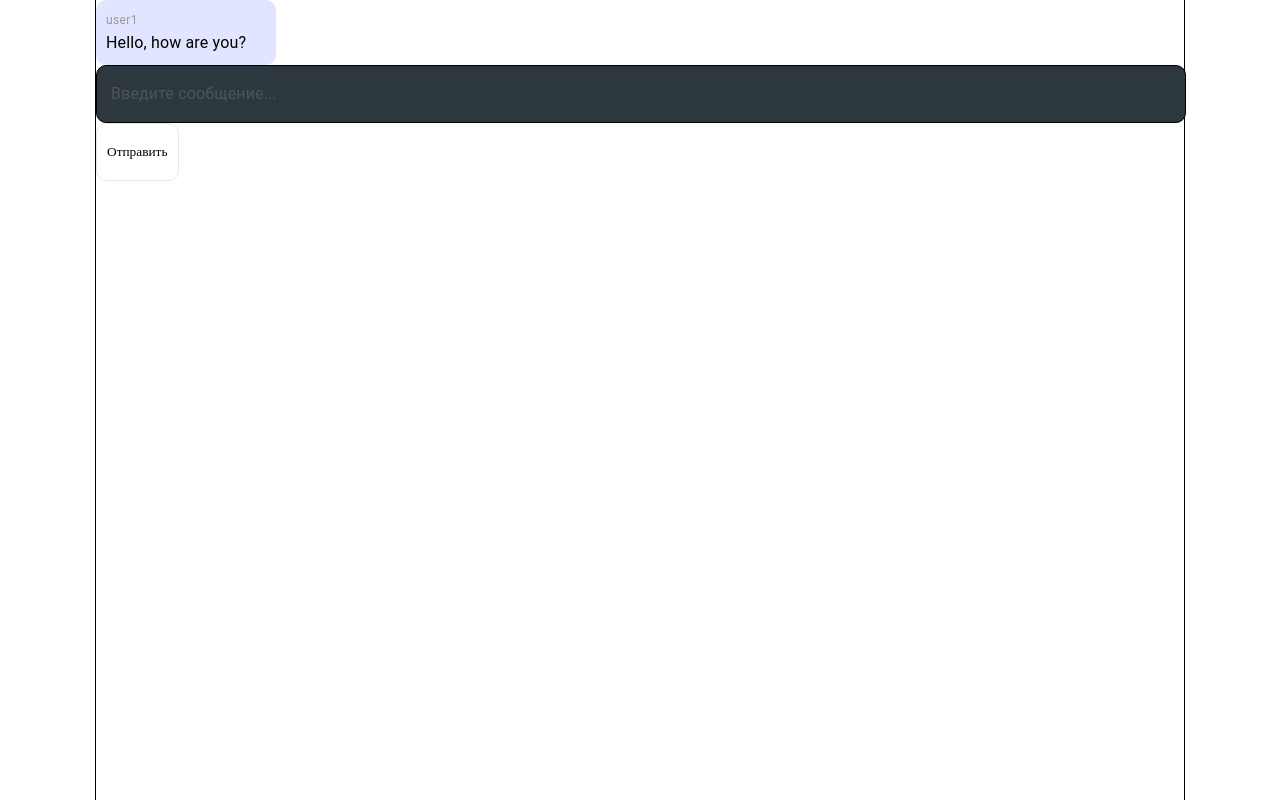
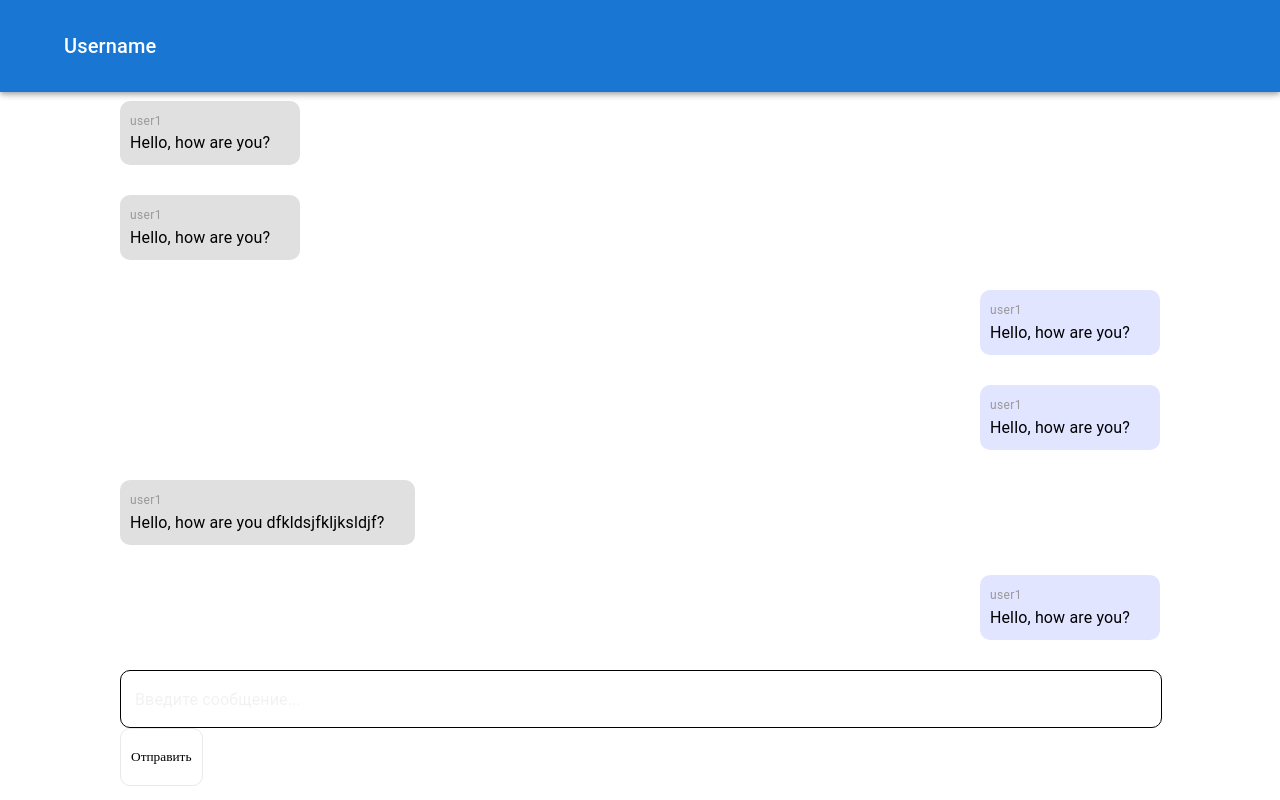
Before and after one commit to AshurovG/Messenger, a React (Vite) app in the folder messenger-front/: page /#/ in a window 1280 px wide. Built offline with nearby package versions, Linux system fonts and the light colour scheme.

Commit message:
create basic chat

```diff
--- /dev/null
+++ b/messenger-front/src/components/Header/Header.module.scss
@@ -0,0 +1,9 @@
+@import "../../styles/variables.scss";
+
+.header {
+  &__wrapper {
+    width: 85vw;
+    margin: 0 auto;
+    padding: 30px 0;
+  }
+}
--- /dev/null
+++ b/messenger-front/src/components/Header/Header.tsx
@@ -0,0 +1,24 @@
+import React from "react";
+import cn from "classnames";
+import styles from "./Header.module.scss";
+import { AppBar, Container, Box, Typography } from "@mui/material";
+
+type HeaderProps = {
+  mode: "header__default" | "header__green" | "header__blue" | "header__dark";
+};
+
+const Header = () => {
+  return (
+    <AppBar className={styles.header}>
+      <Container className={styles.header__wrapper}>
+        <Box className={styles.header__item}>
+          <Typography variant="h6">Username</Typography>
+        </Box>
+
+        <Box className={styles.header__item}></Box>
+      </Container>
+    </AppBar>
+  );
+};
+
+export default Header;
--- /dev/null
+++ b/messenger-front/src/components/Header/index.ts
@@ -0,0 +1 @@
+export { default } from "./Header";
--- a/messenger-front/src/components/Message/Message.module.scss
+++ b/messenger-front/src/components/Message/Message.module.scss
@@ -4,6 +4,9 @@
   display: inline-block;
   padding: 10px 30px 10px 10px;
   border-radius: 10px;
+
+  &__wrapper {
+  }
 
   &__caption {
     font-size: 14px;
--- a/messenger-front/src/components/Message/Message.tsx
+++ b/messenger-front/src/components/Message/Message.tsx
@@ -17,9 +17,18 @@ const Message: React.FC<MessageProps> = ({
   mode,
 }) => {
   const isWhiteCaption = !["rec__default", "sen__default"].includes(mode);
-  console.log(mode);
+  const messageType = mode.split("__")[0];
+  console.log(messageType);
 
   return (
+    <Box
+      className={styles.message__wrapper}
+      sx={
+        messageType === "sen"
+          ? { display: "flex", justifyContent: "flex-end" }
+          : { display: "flex", justifyContent: "flex-start" }
+      }
+    >
       <Box
         className={
           className
@@ -36,6 +45,7 @@ const Message: React.FC<MessageProps> = ({
         </Typography>
         <Typography className={styles.message__text}>{text}</Typography>
       </Box>
+    </Box>
   );
 };
 
--- a/messenger-front/src/pages/MessengerPage/MessengerPage.module.scss
+++ b/messenger-front/src/pages/MessengerPage/MessengerPage.module.scss
@@ -1,8 +1,11 @@
 .page {
-  min-height: 100vh;
-  max-width: 1440px;
-  width: 85vw;
-  margin: 0 auto;
-  border-left: 1px solid #000;
-  border-right: 1px solid #000;
+  &__messages {
+    height: 80%;
+    display: flex;
+    flex-direction: column-reverse;
+    justify-content: flex-start;
+    gap: 30px;
+    overflow-y: auto;
+    margin-bottom: 30px;
+  }
 }
--- a/messenger-front/src/pages/MessengerPage/MessengerPage.tsx
+++ b/messenger-front/src/pages/MessengerPage/MessengerPage.tsx
@@ -3,18 +3,86 @@ import styles from "./MessengerPage.module.scss";
 import Message from "components/Message";
 import Input from "components/Input/";
 import Button from "components/Button";
+import { Container, Box } from "@mui/material";
+import Header from "components/Header";
 
 const MessengerPage = () => {
   return (
     <div className={styles.page}>
-      <div className={styles.page__chat}>
-        <Message
-          senderName="user1"
-          text="Hello, how are you?"
-          mode="sen__default"
-        />
+      <Header />
+      <Container
+        sx={{ width: "85vw", height: "100vh" }}
+        className={styles.page__wrapper}
+      >
+        <Box className={styles.page__messages}>
+          <Message
+            senderName="user1"
+            text="Hello, how are you?"
+            mode="sen__default"
+          />
+          <Message
+            senderName="user1"
+            text="Hello, how are you dfkldsjfkljksldjf?"
+            mode="rec__default"
+          />
+          <Message
+            senderName="user1"
+            text="Hello, how are you?"
+            mode="sen__default"
+          />
+          <Message
+            senderName="user1"
+            text="Hello, how are you?"
+            mode="sen__default"
+          />
+          <Message
+            senderName="user1"
+            text="Hello, how are you?"
+            mode="rec__default"
+          />
+          <Message
+            senderName="user1"
+            text="Hello, how are you?"
+            mode="rec__default"
+          />
+          <Message
+            senderName="user1"
+            text="Hello, how are you?"
+            mode="sen__default"
+          />
+          <Message
+            senderName="user1"
+            text="Hello, how are you?"
+            mode="rec__default"
+          />
+          <Message
+            senderName="user1"
+            text="Hello, how are you?"
+            mode="rec__default"
+          />
+          <Message
+            senderName="user1"
+            text="Hello, how are you?"
+            mode="sen__default"
+          />
+          <Message
+            senderName="user1"
+            text="Hello, how are you?"
+            mode="rec__default"
+          />
+          <Message
+            senderName="user1"
+            text="Hello, how are you?"
+            mode="rec__default"
+          />
+          <Message
+            senderName="user1"
+            text="Hello, how are you?"
+            mode="rec__default"
+          />
+        </Box>
 
-        <Input placeholder="Введите сообщение..." mode="input__dark" />
+        <Input placeholder="Введите сообщение..." mode="input__default" />
         <Button
           onClick={() => {
             console.log(111);
@@ -22,7 +90,7 @@ const MessengerPage = () => {
         >
           Отправить
         </Button>
-      </div>
+      </Container>
     </div>
   );
 };
--- a/messenger-front/src/styles/variables.scss
+++ b/messenger-front/src/styles/variables.scss
@@ -15,3 +15,8 @@ $input-blue-placeholder: #798a8f;
 $input-dark-placeholder: #777e81;
 $input-default-value: #000;
 $input-secondary-value: #fff;
+
+$header-default: #fff;
+$header-green: #02291c;
+$header-blue: #bdedfd;
+$header-dark: #2d373e;
```
Lines whose indentation alone changed are shown as unchanged.
